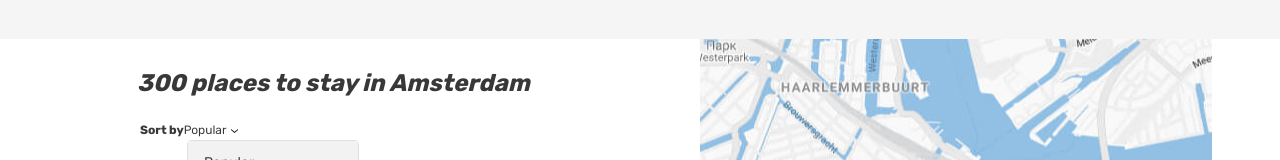
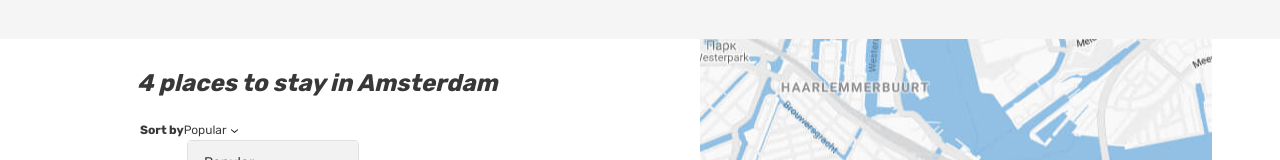
Before and after one commit to htmlacademy-react/2385367-six-cities-14, a React (Vite) app: page / in a window 1280 px wide. Shown: the part 146-306 px from the top of the page. Built offline with nearby package versions, Linux system fonts and the light colour scheme.

Commit message:
Minor changes

```diff
--- a/src/components/app/app.tsx
+++ b/src/components/app/app.tsx
@@ -58,7 +58,7 @@ function App({ offersCount, offers }: AppProps): JSX.Element {
             element={ <Offer offers={ offers }/> }
           />
           <Route
-            path='*'
+            path={ AppRoute.NotFound }
             element={ <PageNotFound /> }
           />
         </Routes>
--- a/src/components/offer-card/offer-card.tsx
+++ b/src/components/offer-card/offer-card.tsx
@@ -22,7 +22,7 @@ function OfferCard(props: OfferCardProps): JSX.Element {
          </div>}
       <div className="cities__image-wrapper place-card__image-wrapper">
         <Link to={ `${AppRoute.Offer}${id}` }>
-          <img className="place-card__image" src={ previewImage } width="260" height="200" alt="Place image" />
+          <img className="place-card__image" src={ previewImage } width="260" height="200" alt={ title } />
         </Link>
       </div>
       <div className="place-card__info">
--- a/src/const.ts
+++ b/src/const.ts
@@ -1,12 +1,13 @@
 export const Settings = {
-  offersCount: 300,
+  offersCount: 4,
 } as const;
 
 export const enum AppRoute {
   Main = '/',
   Login = '/login',
   Favorites = '/favorites',
-  Offer = '/offer/'
+  Offer = '/offer/',
+  NotFound = '*'
 }
 
 export const enum AuthorizationStatus {
--- a/src/mocks/offers.ts
+++ b/src/mocks/offers.ts
@@ -12,14 +12,22 @@ export const offers: Offers = [
         'zoom': 13
       }
     },
-    'previewImage': 'https://14.react.pages.academy/static/offer/6.jpg',
+    'previewImage': 'https://14.react.pages.academy/static/offer/14.jpg',
     'images': [
-      'https://14.react.pages.academy/static/offer/15.jpg',
-      'https://14.react.pages.academy/static/offer/18.jpg',
-      'https://14.react.pages.academy/static/offer/3.jpg',
+      'https://14.react.pages.academy/static/offer/8.jpg',
+      'https://14.react.pages.academy/static/offer/7.jpg',
+      'https://14.react.pages.academy/static/offer/17.jpg',
+      'https://14.react.pages.academy/static/offer/16.jpg',
+      'https://14.react.pages.academy/static/offer/1.jpg',
+      'https://14.react.pages.academy/static/offer/14.jpg',
+      'https://14.react.pages.academy/static/offer/12.jpg',
+      'https://14.react.pages.academy/static/offer/2.jpg',
+      'https://14.react.pages.academy/static/offer/10.jpg',
       'https://14.react.pages.academy/static/offer/6.jpg',
-      'https://14.react.pages.academy/static/offer/19.jpg',
-      'https://14.react.pages.academy/static/offer/2.jpg',
+      'https://14.react.pages.academy/static/offer/20.jpg',
+      'https://14.react.pages.academy/static/offer/4.jpg',
+      'https://14.react.pages.academy/static/offer/5.jpg',
+      'https://14.react.pages.academy/static/offer/13.jpg'
     ],
     'title': 'Nice, cozy, warm big bed apartment',
     'isFavorite': true,
@@ -61,11 +69,19 @@ export const offers: Offers = [
     },
     'previewImage': 'https://14.react.pages.academy/static/offer/20.jpg',
     'images': [
+      'https://14.react.pages.academy/static/offer/20.jpg',
+      'https://14.react.pages.academy/static/offer/18.jpg',
+      'https://14.react.pages.academy/static/offer/13.jpg',
+      'https://14.react.pages.academy/static/offer/8.jpg',
+      'https://14.react.pages.academy/static/offer/16.jpg',
+      'https://14.react.pages.academy/static/offer/12.jpg',
       'https://14.react.pages.academy/static/offer/6.jpg',
       'https://14.react.pages.academy/static/offer/7.jpg',
       'https://14.react.pages.academy/static/offer/9.jpg',
       'https://14.react.pages.academy/static/offer/3.jpg',
       'https://14.react.pages.academy/static/offer/17.jpg',
+      'https://14.react.pages.academy/static/offer/2.jpg',
+      'https://14.react.pages.academy/static/offer/15.jpg',
       'https://14.react.pages.academy/static/offer/1.jpg'
     ],
     'title': 'The house among olive ',
@@ -111,11 +127,19 @@ export const offers: Offers = [
     },
     'previewImage': 'https://14.react.pages.academy/static/offer/13.jpg',
     'images': [
+      'https://14.react.pages.academy/static/offer/15.jpg',
+      'https://14.react.pages.academy/static/offer/20.jpg',
+      'https://14.react.pages.academy/static/offer/18.jpg',
+      'https://14.react.pages.academy/static/offer/3.jpg',
       'https://14.react.pages.academy/static/offer/16.jpg',
       'https://14.react.pages.academy/static/offer/10.jpg',
       'https://14.react.pages.academy/static/offer/11.jpg',
       'https://14.react.pages.academy/static/offer/14.jpg',
       'https://14.react.pages.academy/static/offer/5.jpg',
+      'https://14.react.pages.academy/static/offer/7.jpg',
+      'https://14.react.pages.academy/static/offer/1.jpg',
+      'https://14.react.pages.academy/static/offer/12.jpg',
+      'https://14.react.pages.academy/static/offer/2.jpg',
       'https://14.react.pages.academy/static/offer/13.jpg'
     ],
     'title': 'Waterfront with extraordinary view',
@@ -164,6 +188,14 @@ export const offers: Offers = [
       'https://14.react.pages.academy/static/offer/1.jpg',
       'https://14.react.pages.academy/static/offer/2.jpg',
       'https://14.react.pages.academy/static/offer/8.jpg',
+      'https://14.react.pages.academy/static/offer/7.jpg',
+      'https://14.react.pages.academy/static/offer/3.jpg',
+      'https://14.react.pages.academy/static/offer/11.jpg',
+      'https://14.react.pages.academy/static/offer/10.jpg',
+      'https://14.react.pages.academy/static/offer/14.jpg',
+      'https://14.react.pages.academy/static/offer/18.jpg',
+      'https://14.react.pages.academy/static/offer/9.jpg',
+      'https://14.react.pages.academy/static/offer/20.jpg'
     ],
     'title': 'Penthouse, 4-5 rooms + 5 balconies',
     'isFavorite': false,
--- a/src/pages/main/main.tsx
+++ b/src/pages/main/main.tsx
@@ -1,5 +1,7 @@
 import { Helmet } from 'react-helmet-async';
+import { Link } from 'react-router-dom';
 import { Offers } from '../../types/offer.ts';
+import { AppRoute } from '../../const.ts';
 import OfferList from '../../components/offer-list/offer-list.tsx';
 
  type MainProps = {
@@ -24,12 +26,12 @@ function Main({ offersCount, offers }: MainProps): JSX.Element {
             <nav className="header__nav">
               <ul className="header__nav-list">
                 <li className="header__nav-item user">
-                  <a className="header__nav-link header__nav-link--profile" href="#">
+                  <Link to={ AppRoute.Favorites } className="header__nav-link header__nav-link--profile">
                     <div className="header__avatar-wrapper user__avatar-wrapper">
                     </div>
                     <span className="header__user-name user__name">Oliver.conner@gmail.com</span>
                     <span className="header__favorite-count">3</span>
-                  </a>
+                  </Link>
                 </li>
                 <li className="header__nav-item">
                   <a className="header__nav-link" href="#">
--- a/src/pages/offer/offer.tsx
+++ b/src/pages/offer/offer.tsx
@@ -1,7 +1,8 @@
 import { Helmet } from 'react-helmet-async';
-import { useParams } from 'react-router-dom';
+import { useParams, Navigate, Link } from 'react-router-dom';
 import { Offers } from '../../types/offer';
 import FormComment from '../../components/form-comment/form-comment';
+import { AppRoute } from '../../const';
 
  type OfferProps = {
    offers: Offers;
@@ -10,30 +11,30 @@ function Offer({ offers }: OfferProps): JSX.Element | null {
   const params = useParams();
   const offer = offers.find((el) => el.id === params.id);
   if (!offer) {
-    return null;
+    return <Navigate to={ AppRoute.NotFound } />;
   }
   return (
     <div className="page">
       <Helmet>
-        <title>{ '6 cities - Offer' }</title>
+        <title>{ `6 cities - ${ offer.title }` }</title>
       </Helmet>
       <header className="header">
         <div className="container">
           <div className="header__wrapper">
             <div className="header__left">
-              <a className="header__logo-link" href="main.html">
+              <Link to={ AppRoute.Main } className="header__logo-link">
                 <img className="header__logo" src="img/logo.svg" alt="6 cities logo" width="81" height="41" />
-              </a>
+              </Link>
             </div>
             <nav className="header__nav">
               <ul className="header__nav-list">
                 <li className="header__nav-item user">
-                  <a className="header__nav-link header__nav-link--profile" href="#">
+                  <Link to={ AppRoute.Favorites } className="header__nav-link header__nav-link--profile">
                     <div className="header__avatar-wrapper user__avatar-wrapper">
                     </div>
                     <span className="header__user-name user__name">Oliver.conner@gmail.com</span>
                     <span className="header__favorite-count">3</span>
-                  </a>
+                  </Link>
                 </li>
                 <li className="header__nav-item">
                   <a className="header__nav-link" href="#">
@@ -50,9 +51,11 @@ function Offer({ offers }: OfferProps): JSX.Element | null {
         <section className="offer">
           <div className="offer__gallery-container container">
             <div className="offer__gallery">
-              { offer.images.map((image)=>
-                // eslint-disable-next-line react/jsx-key
-                (<div className="offer__image-wrapper"><img className="offer__image" src={ image } alt="Photo studio" /></div>))}
+              { offer.images.slice(0, 6).map((image)=> (
+                <div key={ image } className="offer__image-wrapper">
+                  <img className="offer__image" src={ image } alt={ offer.title } />
+                </div>
+              ))}
             </div>
           </div>
           <div className="offer__container container">
@@ -98,8 +101,7 @@ function Offer({ offers }: OfferProps): JSX.Element | null {
                 <h2 className="offer__inside-title">What&apos;s inside</h2>
                 <ul className="offer__inside-list">
                   {offer.goods.map((good) =>
-                    // eslint-disable-next-line react/jsx-key
-                    <li className="offer__inside-item">{ good }</li>)}
+                    <li key={ good } className="offer__inside-item">{ good }</li>)}
                 </ul>
               </div>
               <div className="offer__host">
@@ -153,9 +155,9 @@ function Offer({ offers }: OfferProps): JSX.Element | null {
             <div className="near-places__list places__list">
               <article className="near-places__card place-card">
                 <div className="near-places__image-wrapper place-card__image-wrapper">
-                  <a href="#">
+                  <Link to={ AppRoute.NotFound }>
                     <img className="place-card__image" src="img/room.jpg" width="260" height="200" alt="Place image" />
-                  </a>
+                  </Link>
                 </div>
                 <div className="place-card__info">
                   <div className="place-card__price-wrapper">
@@ -177,7 +179,7 @@ function Offer({ offers }: OfferProps): JSX.Element | null {
                     </div>
                   </div>
                   <h2 className="place-card__name">
-                    <a href="#">Wood and stone place</a>
+                    <Link to={ AppRoute.NotFound }>Wood and stone place</Link>
                   </h2>
                   <p className="place-card__type">Room</p>
                 </div>
@@ -185,9 +187,9 @@ function Offer({ offers }: OfferProps): JSX.Element | null {
 
               <article className="near-places__card place-card">
                 <div className="near-places__image-wrapper place-card__image-wrapper">
-                  <a href="#">
+                  <Link to={ AppRoute.NotFound }>
                     <img className="place-card__image" src="img/apartment-02.jpg" width="260" height="200" alt="Place image" />
-                  </a>
+                  </Link>
                 </div>
                 <div className="place-card__info">
                   <div className="place-card__price-wrapper">
@@ -209,7 +211,7 @@ function Offer({ offers }: OfferProps): JSX.Element | null {
                     </div>
                   </div>
                   <h2 className="place-card__name">
-                    <a href="#">Canal View Prinsengracht</a>
+                    <Link to={ AppRoute.NotFound }>Canal View Prinsengracht</Link>
                   </h2>
                   <p className="place-card__type">Apartment</p>
                 </div>
@@ -220,9 +222,9 @@ function Offer({ offers }: OfferProps): JSX.Element | null {
                   <span>Premium</span>
                 </div>
                 <div className="near-places__image-wrapper place-card__image-wrapper">
-                  <a href="#">
+                  <Link to={ AppRoute.NotFound }>
                     <img className="place-card__image" src="img/apartment-03.jpg" width="260" height="200" alt="Place image" />
-                  </a>
+                  </Link>
                 </div>
                 <div className="place-card__info">
                   <div className="place-card__price-wrapper">
@@ -244,7 +246,7 @@ function Offer({ offers }: OfferProps): JSX.Element | null {
                     </div>
                   </div>
                   <h2 className="place-card__name">
-                    <a href="#">Nice, cozy, warm big bed apartment</a>
+                    <Link to={ AppRoute.NotFound }>Nice, cozy, warm big bed apartment</Link>
                   </h2>
                   <p className="place-card__type">Apartment</p>
                 </div>
```
Also changed, not shown: src/pages/favorites/favorites.tsx (+6 -4 lines).
